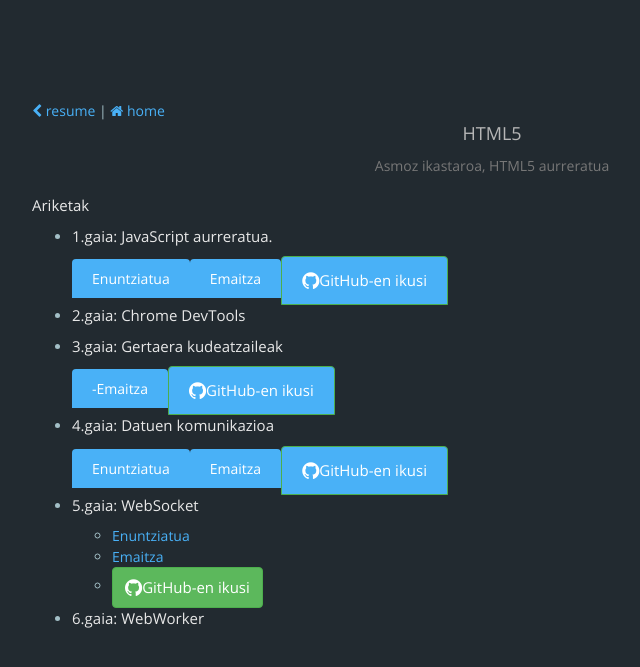
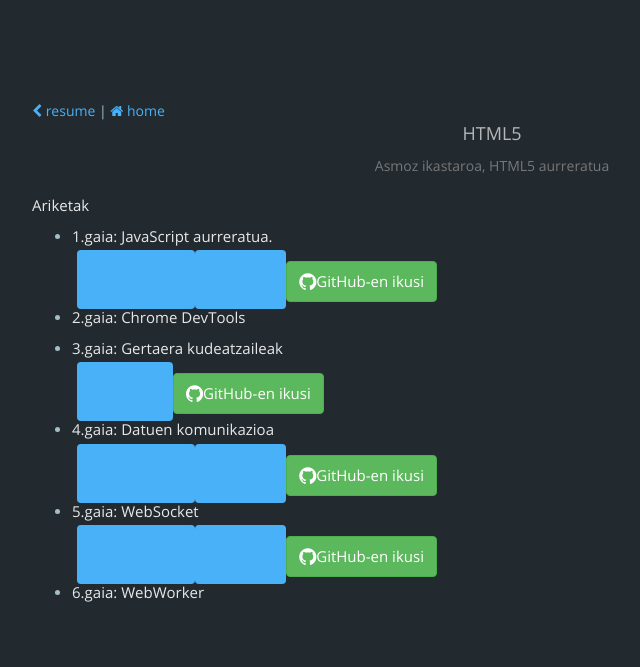
Before and after one commit to Bingentzio/bingentzio.github.io, a Jekyll site: the page built from projects.html, in a window 1280 px wide. Shown: the top 667 px of the page, without its empty margins (148-788 px from the left). Built offline with Jekyll 4.4.1, drawn with Linux system fonts in a browser that asks for light colours; nearby versions of some CDN libraries; comment, search, counter and statistics services are not loaded.

Commit message:
CSS aldaketak

```diff
--- a/projects.html
+++ b/projects.html
@@ -13,11 +13,11 @@
     <div>
     <h4>Ariketak</h4>
     <ul>
-      <li><h5>1.gaia: JavaScript aurreratua. </h5><ul id="menu"><li><a href="/proiektuak/1.gaia/1_gaia_ariketa_praktikoa.pdf" target="_blank">Enuntziatua</a></li><li><a href="/proiektuak/1.gaia/jokoa.html" target="_blank">Emaitza</a></li><li><a href="https://github.com/Bingentzio/HTML5_aurreratua_ariketak/tree/master/1.gaia" target="_blank" class="btn btn-success"><i class="fa fa-github fa-lg"></i>GitHub-en ikusi</a></li></ul></li>
+      <li><h5>1.gaia: JavaScript aurreratua. </h5><ul id="menu"><li class="botoia"><a href="/proiektuak/1.gaia/1_gaia_ariketa_praktikoa.pdf" target="_blank">Enuntziatua</a></li><li class="botoia"><a href="/proiektuak/1.gaia/jokoa.html" target="_blank">Emaitza</a></li><li><a href="https://github.com/Bingentzio/HTML5_aurreratua_ariketak/tree/master/1.gaia" target="_blank" class="btn btn-success"><i class="fa fa-github fa-lg"></i>GitHub-en ikusi</a></li></ul></li>
       <li><h5>2.gaia: Chrome DevTools </h5></li>
-      <li><h5>3.gaia: Gertaera kudeatzaileak </h5><ul id="menu"><li><a href="/proiektuak/3.gaia/index.html" target="_blank">-Emaitza</a></li><li><a href="https://github.com/Bingentzio/HTML5_aurreratua_ariketak/tree/master/3.gaia" target="_blank" class="btn btn-success"><i class="fa fa-github fa-lg"></i>GitHub-en ikusi</a></li></ul></li>
-      <li><h5>4.gaia: Datuen komunikazioa</h5><ul id="menu"><li><a href="/proiektuak/4.gaia/4_json_ajax_ariketa_praktikoa.pdf" target="_blank">Enuntziatua</a></li><li><a href="/proiektuak/4.gaia/eguraldia.html" target="_blank">Emaitza</a></li><li><a href="https://github.com/Bingentzio/HTML5_aurreratua_ariketak/tree/master/4.gaia" target="_blank" class="btn btn-success"><i class="fa fa-github fa-lg"></i>GitHub-en ikusi</a></li></ul></li>
-      <li><h5>5.gaia: WebSocket</h5><ul><li><a href="/proiektuak/5.gaia/5_websocketak_ariketa_praktikoa.pdf" target="_blank">Enuntziatua</a></li><li><a href="/proiektuak/5.gaia/websocketchat/frontend.html" target="_blank">Emaitza</a></li><li><a href="https://github.com/Bingentzio/HTML5_aurreratua_ariketak/tree/master/5.gaia" target="_blank" class="btn btn-success"><i class="fa fa-github fa-lg"></i>GitHub-en ikusi</a></li></ul></li>
+      <li><h5>3.gaia: Gertaera kudeatzaileak </h5><ul id="menu"><li class="botoia"><a href="/proiektuak/3.gaia/index.html" target="_blank">-Emaitza</a></li><li><a href="https://github.com/Bingentzio/HTML5_aurreratua_ariketak/tree/master/3.gaia" target="_blank" class="btn btn-success"><i class="fa fa-github fa-lg"></i>GitHub-en ikusi</a></li></ul></li>
+      <li><h5>4.gaia: Datuen komunikazioa</h5><ul id="menu"><li class="botoia"><a href="/proiektuak/4.gaia/4_json_ajax_ariketa_praktikoa.pdf" target="_blank">Enuntziatua</a></li><li class="botoia"><a href="/proiektuak/4.gaia/eguraldia.html" target="_blank">Emaitza</a></li><li><a href="https://github.com/Bingentzio/HTML5_aurreratua_ariketak/tree/master/4.gaia" target="_blank" class="btn btn-success"><i class="fa fa-github fa-lg"></i>GitHub-en ikusi</a></li></ul></li>
+      <li><h5>5.gaia: WebSocket</h5><ul id="menu"><li class="botoia"><a href="/proiektuak/5.gaia/5_websocketak_ariketa_praktikoa.pdf" target="_blank">Enuntziatua</a></li><li class="botoia"><a href="/proiektuak/5.gaia/websocketchat/frontend.html" target="_blank">Emaitza</a></li><li><a href="https://github.com/Bingentzio/HTML5_aurreratua_ariketak/tree/master/5.gaia" target="_blank" class="btn btn-success"><i class="fa fa-github fa-lg"></i>GitHub-en ikusi</a></li></ul></li>
       <li><h5>6.gaia: WebWorker</h5><ul id="menu"><li></li><li></li></ul></li>
     </ul>
 </div>
--- a/public/stylesheets/styles.css
+++ b/public/stylesheets/styles.css
@@ -360,21 +360,21 @@
 /*lista horizontalak egiteko*/
 
 ul#menu {
-    padding: 0;
+    padding: 5px;
 }
 
 ul#menu li {
     display: inline;
 }
 
-ul#menu li a {
+.botoia {
     background-color: #49B1F7;
     color: white;
-    padding: 10px 20px;
+    padding: 20px 20px;
     text-decoration: none;
-    border-radius: 4px 4px 0 0;
+    border-radius: 4px 4px 4px 4px;;
 }
 
-ul#menu li a:hover {
+.botoia:hover {
     background-color: #EC4E3B;
 }
```
